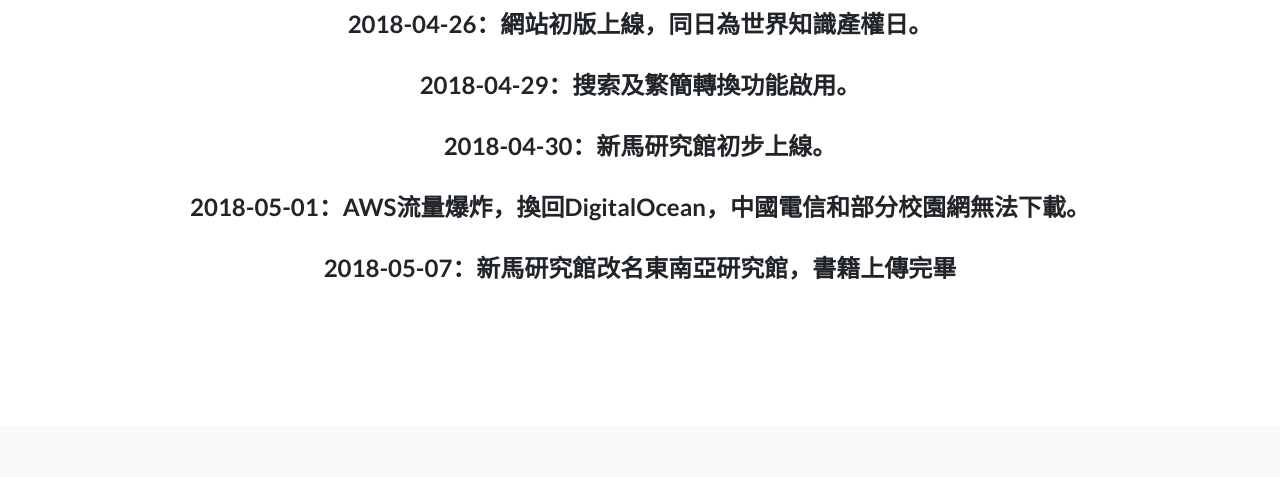
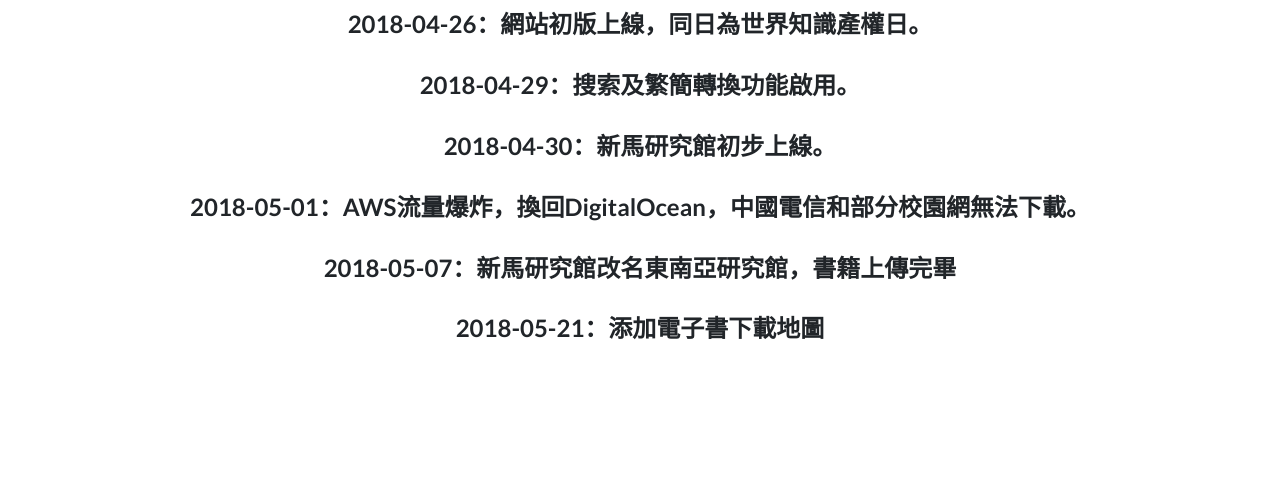
Before and after one commit to Deakualaung/p-library.github.io, a website: page about.html in a window 1280 px wide. Shown: the part 228-705 px from the top of the page. Drawn offline with Linux system fonts and the light colour scheme.

Commit message:
ebookmap 說明

```diff
--- a/about.html
+++ b/about.html
@@ -60,6 +60,8 @@
           <h4>2018-05-01：AWS流量爆炸，換回DigitalOcean，中國電信和部分校園網無法下載。</h4><br>
 
           <h4>2018-05-07：新馬研究館改名東南亞研究館，書籍上傳完畢</h4><br>
+
+          <h4>2018-05-21：添加電子書下載地圖</h4><br>
 
         </div>
 
```
